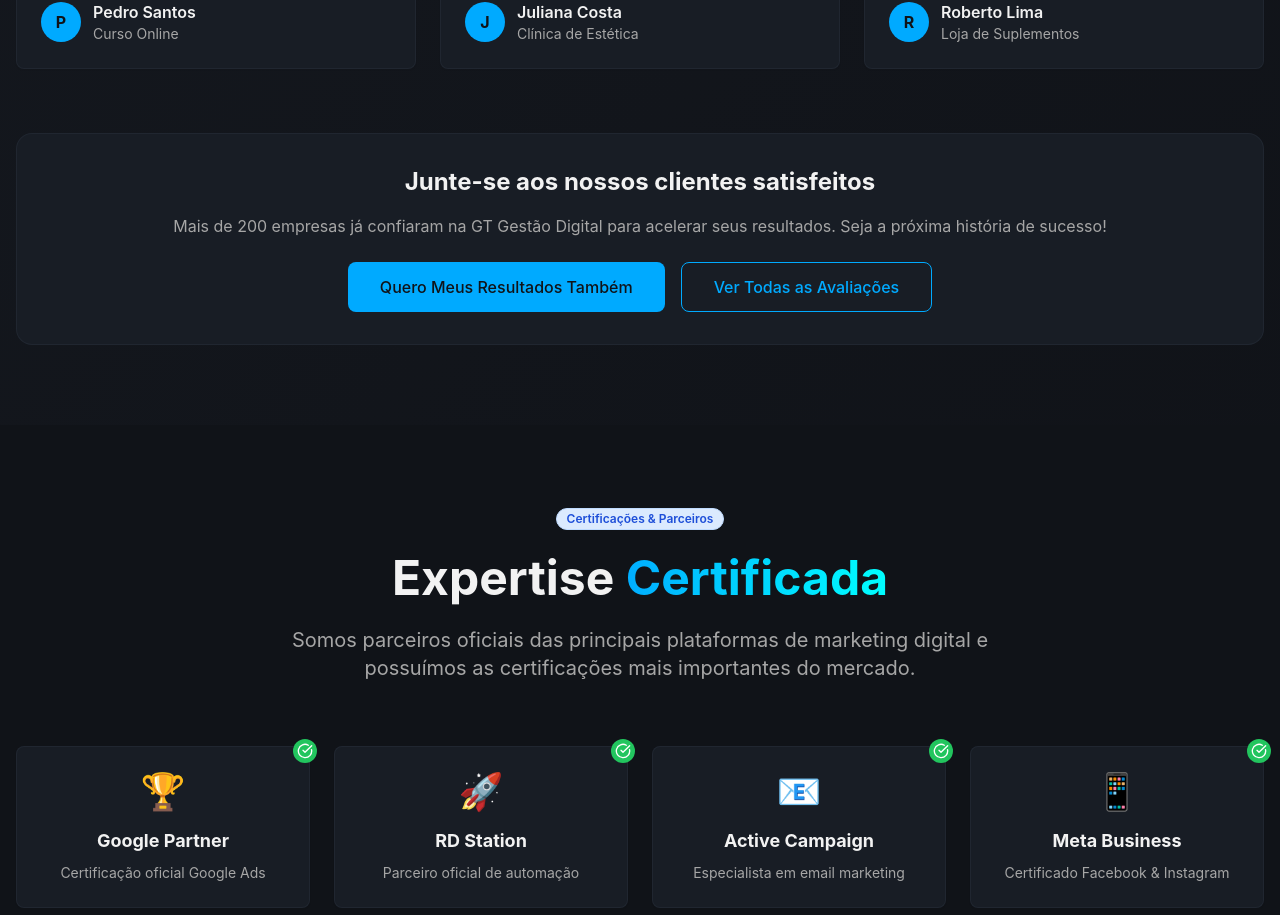
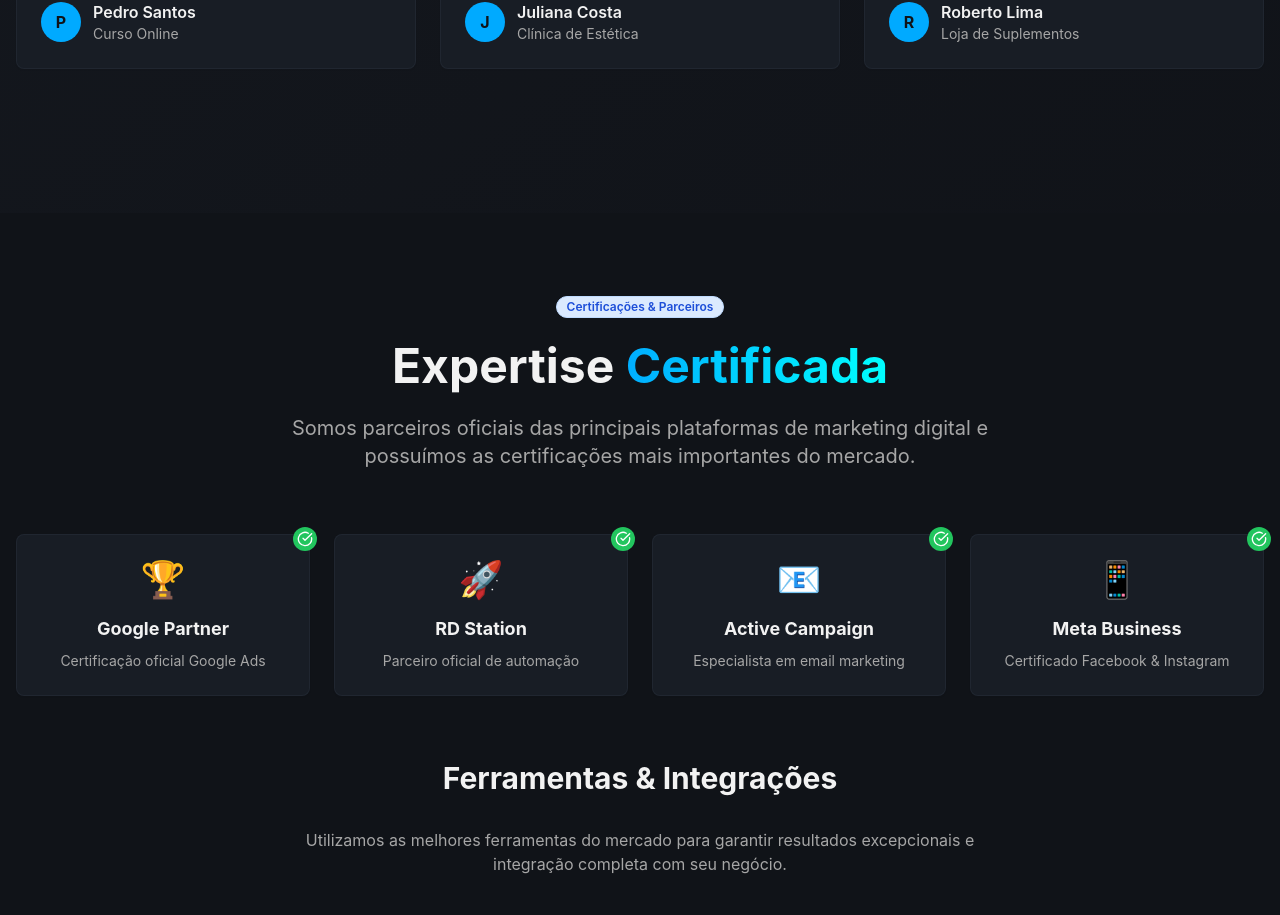
Before and after one commit to gt19889/lp-tp-sm, a React (Vite) app: page / in a window 1280 px wide. Shown: the part 6308-7223 px from the top of the page. Built offline with nearby package versions, Linux system fonts and the light colour scheme.

Commit message:
Visual edit in Lovable
Edited UI in Lovable

```diff
--- a/src/components/TestimonialsSection.tsx
+++ b/src/components/TestimonialsSection.tsx
@@ -108,24 +108,7 @@ const TestimonialsSection = () => {
         </div>
 
         {/* Social Proof */}
-        <div className="bg-card rounded-2xl p-8 text-center border border-border/50">
-          <h3 className="text-2xl font-bold text-foreground mb-4">
-            Junte-se aos nossos clientes satisfeitos
-          </h3>
-          <p className="text-muted-foreground mb-6">
-            Mais de 200 empresas já confiaram na GT Gestão Digital para acelerar seus resultados.
-            Seja a próxima história de sucesso!
-          </p>
 
-          <div className="flex flex-col sm:flex-row gap-4 justify-center">
-            <button className="bg-primary hover:bg-primary-hover text-primary-foreground px-8 py-3 rounded-lg font-medium transition-colors" onClick={() => window.open('https://wa.me/553171547107?text=Ol%C3%A1!%20Gostaria%20de%20saber%20mais%20informa%C3%A7%C3%B5es%20sobre%20o%20agente%20de%20IA.', '_blank')}>
-              Quero Meus Resultados Também
-            </button>
-            <button className="border border-primary text-primary hover:bg-primary hover:text-primary-foreground px-8 py-3 rounded-lg font-medium transition-all" onClick={() => window.open('https://www.google.com/search?q=gt+gestao+digital+avaliacoes', '_blank')}>
-              Ver Todas as Avaliações
-            </button>
-          </div>
-        </div>
       </div>
     </section>;
 };
```
